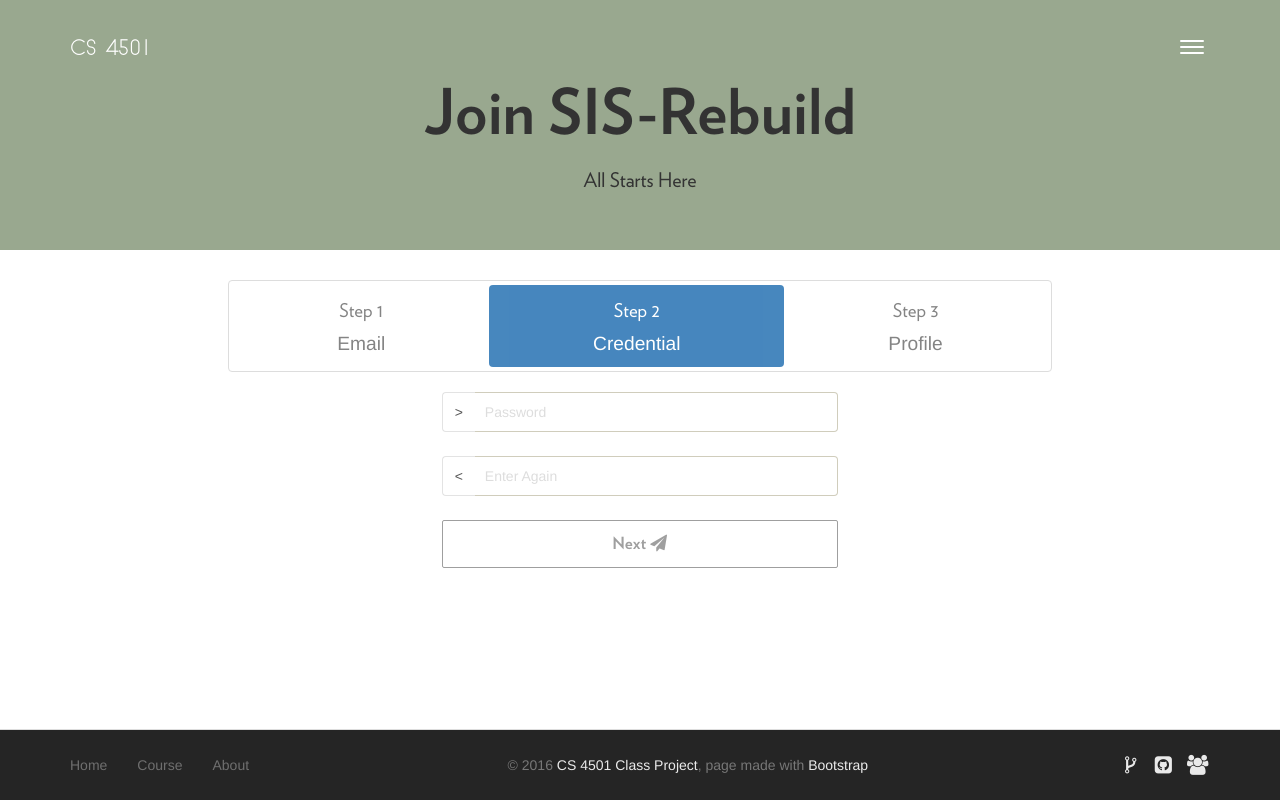
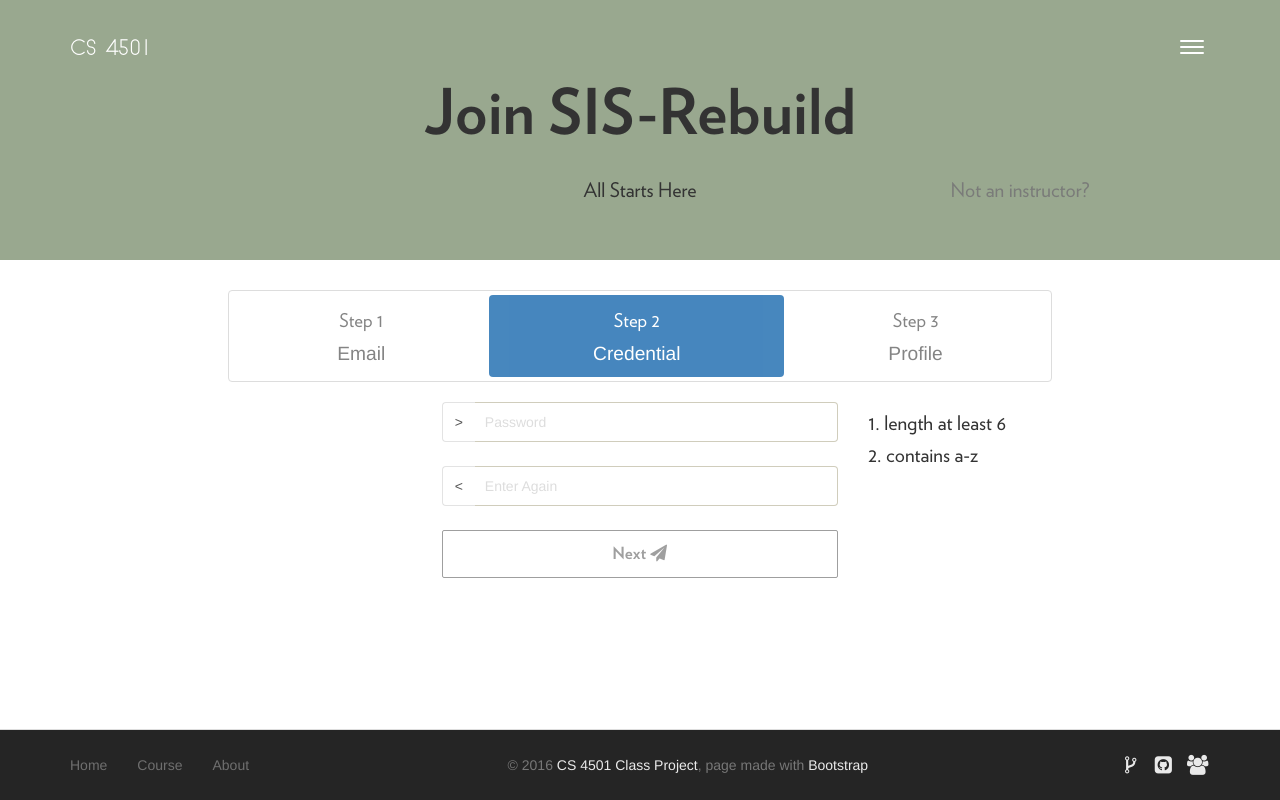
Before and after one commit to Charleo85/SIS-Rebuild, a Django app: page /instructor/signup/ in a window 1280 px wide, after a click that opens the changed part. Run offline with Django 3.2, Linux system fonts and the light colour scheme; some libraries are stand-ins or nearby versions; some web fonts are replaced.

Commit message:
Front end update

```diff
--- a/web/static/templates/signup.html
+++ b/web/static/templates/signup.html
@@ -5,7 +5,16 @@
 <div style="background-color:#99a88f;" class="jumbotron">
   <div class="container text-center">
     <h1>Join SIS-Rebuild</h1>
-    <h5>All Starts Here</h5>
+    <div class="col-md-4 col-md-offset-4">
+      <h5> All Starts Here</h5>
+    </div>
+    <div class="col-md-4">
+      {% if modelname == 'instructor'%}
+      <h5><a href="/student/signup/"> Not an {{modelname}}?</a></h5>
+        {% else %}
+      <h5><a href="/instructor/signup/"> Not a {{modelname}}?</a></h5>
+      {% endif %}
+    </div>
   </div>
 </div>
 
@@ -68,13 +77,19 @@
               <input type="password" class="form-control" placeholder="Password" name="password" aria-describedby="basic-addon1">
             </div>
             <br>
-          </div>
 
-          <div class="col-md-4 col-md-offset-4">
             <div class="input-group">
               <!-- <h5 class="form-signin-heading">Username</h5> -->
               <span class="input-group-addon" id="basic-addon1">< </span>
               <input type="password" class="form-control" placeholder="Enter Again" name="password_again" aria-describedby="basic-addon1">
+            </div>
+            <br>
+          </div>
+
+          <div class="col-md-4">
+            <div class="input-group">
+              <h5 class="form-signin-heading">1. length at least 6</h5>
+              <h5 class="form-signin-heading">2. contains a-z</h5>
             </div>
             <br>
           </div>
@@ -111,7 +126,17 @@
        </section>
 
       </form>
-      <center><p style="color: #900;">{{ error }}</p></center>
+
+      {% if error %}
+      <!-- <div class="col-md-4 col-md-offset-4">
+        <div class="row" > -->
+        <center>
+          <h5 style="color: #900;">Error: {{ error }}</h5>
+        </center>
+        <!-- </div>
+      </div> -->
+      {% endif %}
+
 </div>
 
 {% include 'BottomBar.html' %}
```
Also changed, not shown: web/static/templates/login.html (+31 -18 lines).
